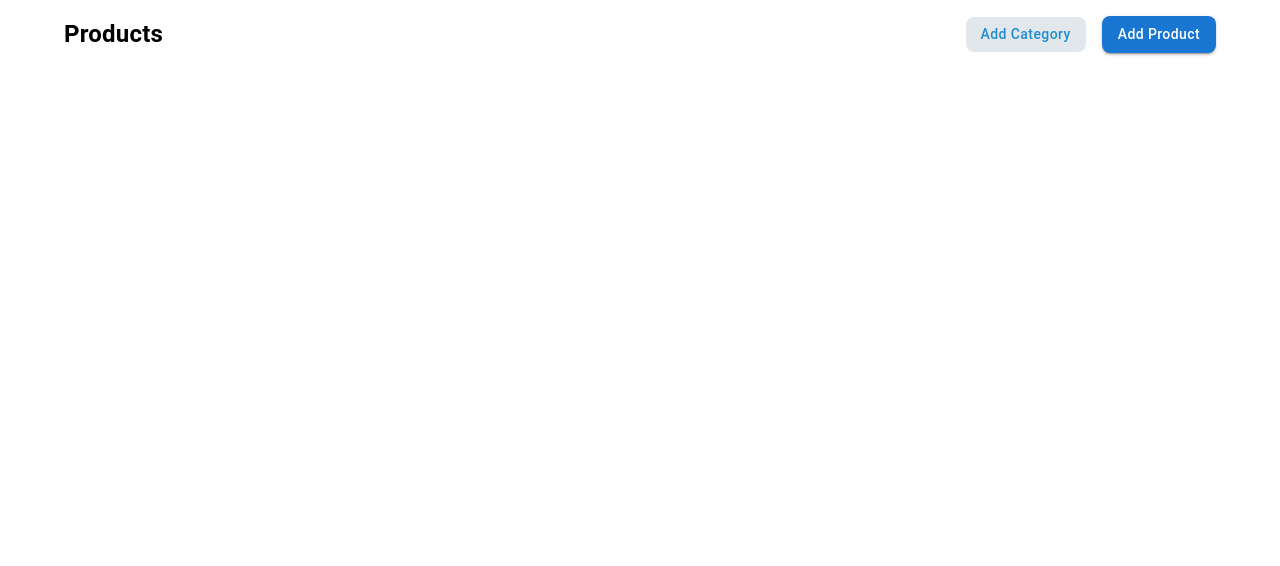
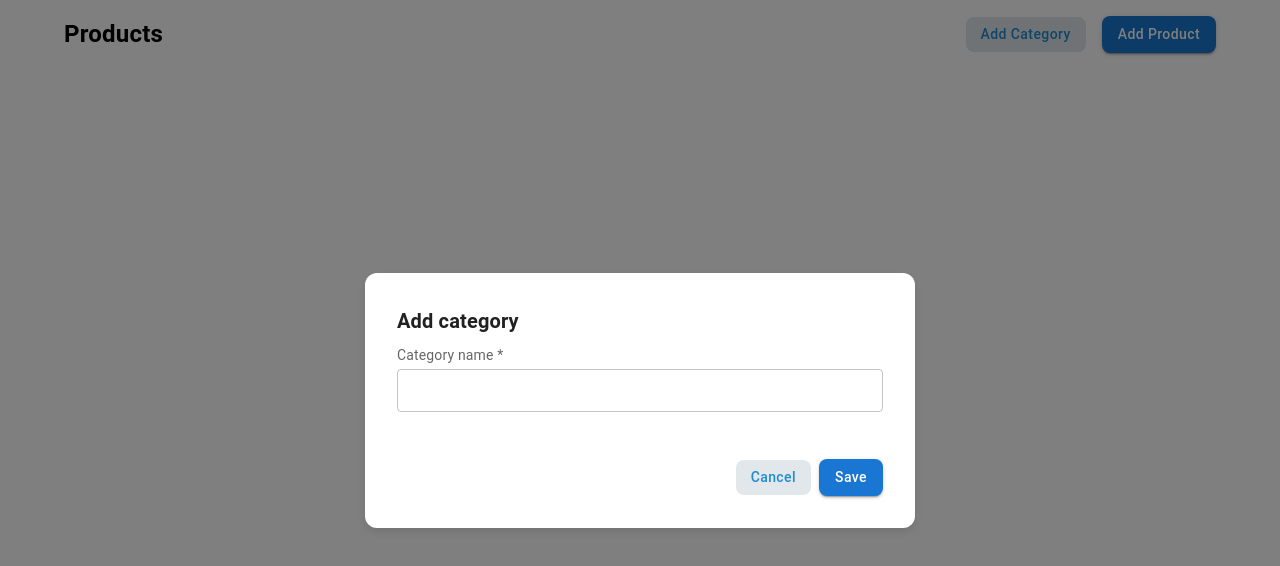
Before and after one commit to Surjendu-kar/Products, a React (Vite) app: page / in a window 1280 px wide. Both pictures are taken after a click on the button "Add Category". Shown: the top 566 px of the page. Built offline with nearby package versions, Linux system fonts and the light colour scheme.

Commit message:
Feature: Category

```diff
--- a/src/App.tsx
+++ b/src/App.tsx
@@ -1,5 +1,7 @@
-import { Stack, styled } from "@mui/material";
+import { useState } from "react";
+import { Stack, styled, Box } from "@mui/material";
 import Navbar from "./components/Navbar/Navbar";
+import CategoryBox from "./components/Category/CategoryBox";
 
 const MainContainer = styled(Stack)(({ theme }) => ({
   width: "90%",
@@ -9,10 +11,28 @@ const MainContainer = styled(Stack)(({ theme }) => ({
   [theme.breakpoints.down("sm")]: {},
 }));
 
+const CategoriesContainer = styled(Box)(({ theme }) => ({
+  display: "flex",
+  flexWrap: "wrap",
+  gap: theme.spacing(2),
+  marginTop: theme.spacing(2),
+}));
+
 function App() {
+  const [categories, setCategories] = useState<string[]>([]);
+
+  const handleAddCategory = (categoryName: string) => {
+    setCategories([...categories, categoryName]);
+  };
+
   return (
     <MainContainer>
-      <Navbar />
+      <Navbar onAddCategory={handleAddCategory} />
+      <CategoriesContainer>
+        {categories.map((category, index) => (
+          <CategoryBox key={index} name={category} />
+        ))}
+      </CategoriesContainer>
     </MainContainer>
   );
 }
--- /dev/null
+++ b/src/components/Category/CategoryBox.tsx
@@ -0,0 +1,33 @@
+import { Box, Typography, styled } from "@mui/material";
+
+const CategoryContainer = styled(Box)(({ theme }) => ({
+  width: "250px",
+  height: "550px",
+  borderRadius: "14px",
+  backgroundColor: "#f5f5f5",
+  padding: theme.spacing(2),
+  display: "flex",
+  flexDirection: "column",
+  alignItems: "flex-start",
+}));
+
+const CategoryName = styled(Typography)(({ theme }) => ({
+  textTransform: "capitalize",
+  fontSize: "13px",
+  fontWeight: "bold",
+  marginBottom: theme.spacing(2),
+}));
+
+interface CategoryBoxProps {
+  name: string;
+}
+
+const CategoryBox: React.FC<CategoryBoxProps> = ({ name }) => {
+  return (
+    <CategoryContainer>
+      <CategoryName>{name}</CategoryName>
+    </CategoryContainer>
+  );
+};
+
+export default CategoryBox;
--- a/src/components/Navbar/Navbar.tsx
+++ b/src/components/Navbar/Navbar.tsx
@@ -1,5 +1,15 @@
-import { Box, Button, Typography } from "@mui/material";
+import {
+  Box,
+  Button,
+  Dialog,
+  DialogActions,
+  DialogContent,
+  DialogTitle,
+  TextField,
+  Typography,
+} from "@mui/material";
 import { styled } from "@mui/system";
+import { useState } from "react";
 
 const NavContainer = styled(Box)(({ theme }) => ({
   display: "flex",
@@ -31,7 +41,6 @@ const ButtonGroup = styled(Box)(({ theme }) => ({
 const AddProductBtn = styled(Button)(() => ({
   borderRadius: "8px",
   textTransform: "capitalize",
-  fontWeight: 550,
 }));
 
 const AddCategoryBtn = styled(AddProductBtn)(() => ({
@@ -40,18 +49,111 @@ const AddCategoryBtn = styled(AddProductBtn)(() => ({
   border: "none",
 }));
 
-function Navbar() {
+const StyledDialog = styled(Dialog)(({ theme }) => ({
+  "& .MuiDialog-paper": {
+    borderRadius: "12px",
+    boxShadow: "0px 4px 10px rgba(0, 0, 0, 0.1)",
+    width: "550px",
+    height: "255px",
+    padding: theme.spacing(2),
+  },
+  "& .MuiDialogTitle-root": {
+    padding: theme.spacing(2, 2, 1),
+    "& .MuiTypography-root": {
+      fontSize: "20px",
+      fontWeight: "bold",
+    },
+  },
+  "& .MuiDialogContent-root": {
+    padding: theme.spacing(1, 2),
+  },
+  "& .MuiDialogActions-root": {
+    padding: theme.spacing(1, 2, 2),
+  },
+}));
+
+const StyledTextField = styled(TextField)(() => ({
+  "& .MuiOutlinedInput-root": {
+    borderRadius: "4px",
+  },
+  "& .MuiInputLabel-root": {
+    fontSize: "14px",
+  },
+  "& .MuiOutlinedInput-input": {
+    padding: "10px 14px",
+  },
+}));
+
+interface NavbarProps {
+  onAddCategory: (categoryName: string) => void;
+}
+
+const Navbar: React.FC<NavbarProps> = ({ onAddCategory }) => {
+  const [open, setOpen] = useState(false);
+  const [categoryName, setCategoryName] = useState("");
+
+  const handleClickOpen = () => {
+    setOpen(true);
+  };
+
+  const handleClose = () => {
+    setOpen(false);
+    setCategoryName("");
+  };
+
+  const handleSave = () => {
+    if (categoryName.trim()) {
+      onAddCategory(categoryName.trim());
+      handleClose();
+    }
+  };
+
   return (
     <NavContainer>
       <Box>
         <Heading>Products</Heading>
       </Box>
+
       <ButtonGroup>
-        <AddCategoryBtn variant="outlined">Add Category</AddCategoryBtn>
+        <AddCategoryBtn variant="outlined" onClick={handleClickOpen}>
+          Add Category
+        </AddCategoryBtn>
         <AddProductBtn variant="contained">Add Product</AddProductBtn>
       </ButtonGroup>
+
+      <StyledDialog open={open} onClose={handleClose}>
+        <DialogTitle sx={{ fontWeight: "bold" }}>Add category</DialogTitle>
+        <DialogContent>
+          <Typography variant="body2" color="textSecondary" gutterBottom>
+            Category name *
+          </Typography>
+          <StyledTextField
+            autoFocus
+            fullWidth
+            variant="outlined"
+            value={categoryName}
+            onChange={(e) => setCategoryName(e.target.value)}
+          />
+        </DialogContent>
+        <DialogActions>
+          <AddCategoryBtn
+            onClick={handleClose}
+            color="primary"
+            variant="outlined"
+          >
+            Cancel
+          </AddCategoryBtn>
+          <AddProductBtn
+            onClick={handleSave}
+            color="primary"
+            variant="contained"
+          >
+            Save
+          </AddProductBtn>
+        </DialogActions>
+      </StyledDialog>
     </NavContainer>
   );
-}
+};
 
 export default Navbar;
```
Also changed, not shown: 1 other file (tests, documents, lock files or other folders).
